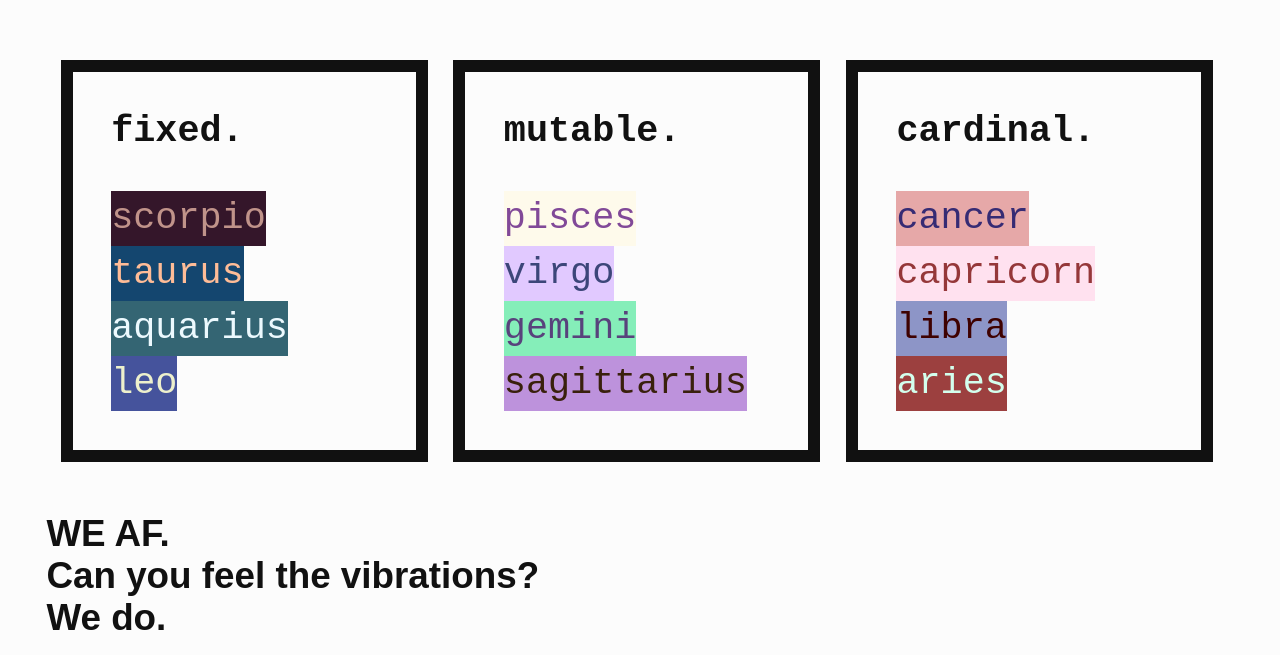
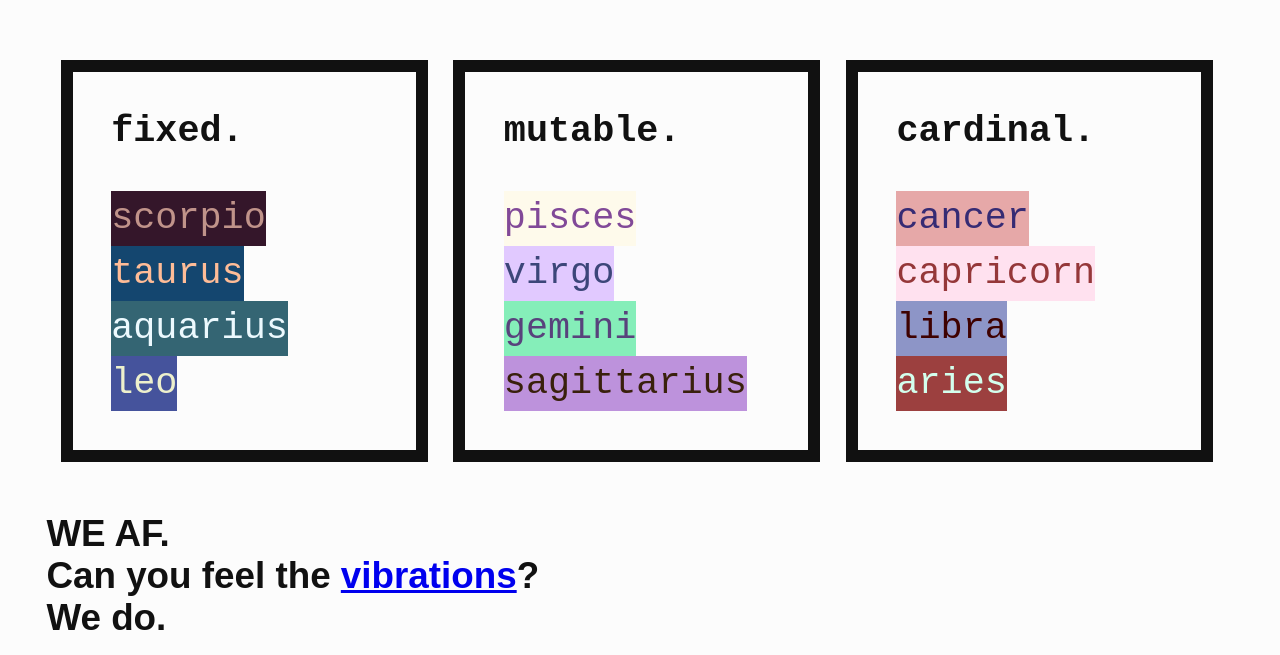
Before and after one commit to s9a/zodiac, a plain HTML site: page index.html in a window 1280 px wide. Shown: the part 1707-2362 px from the top of the page. Drawn offline with Linux system fonts and the light colour scheme.

Commit message:
hyperstar vibrations (#13)

```diff
--- a/index.html
+++ b/index.html
@@ -86,7 +86,7 @@
 
 <p class="m-3 font-bold">
   WE AF. <br>
-  Can you feel the vibrations?<br>
+  Can you feel the <a href="https://s9a.github.io/daze/">vibrations</a>?<br>
   We do.
 <footer class="m-3 font-bold font-huge">
   <a href="https://s9a.github.io">s9a</a>/<a href="https://github.com/s9a/zodiac">zodiac</a>
```
